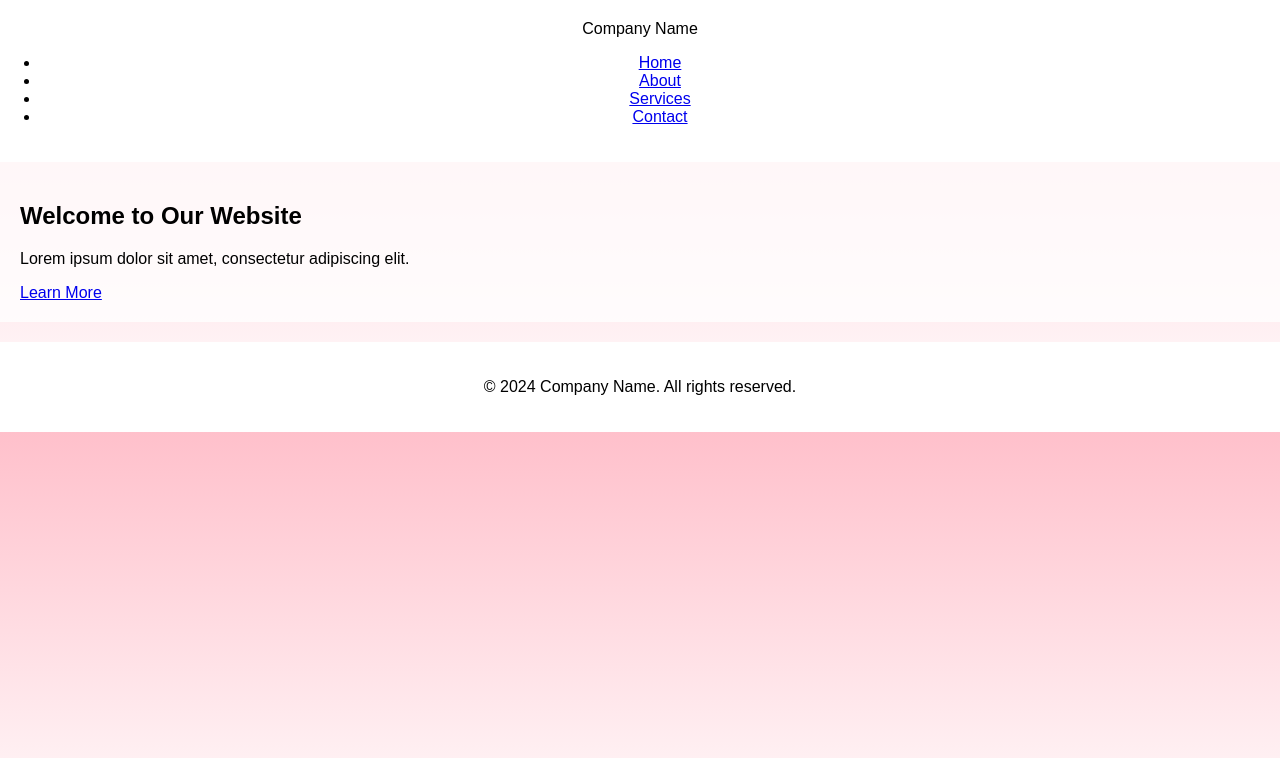
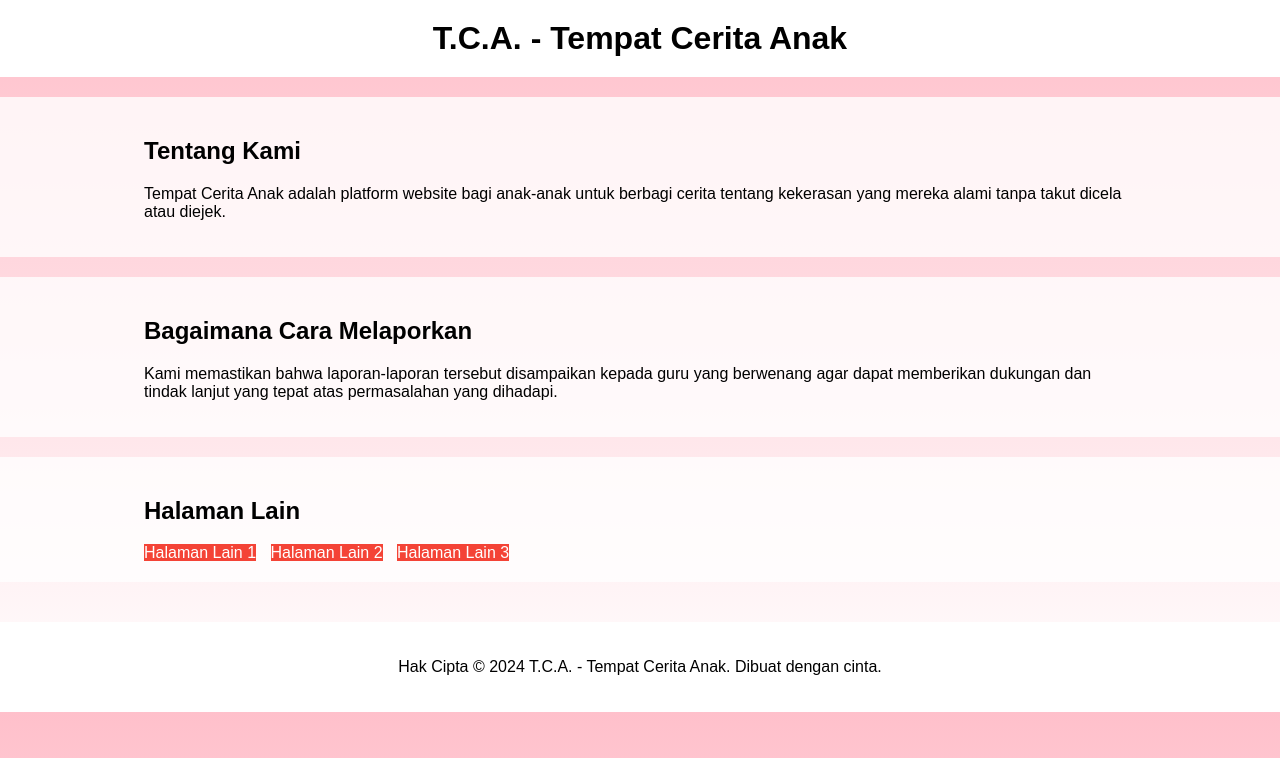
Before and after one commit to tca-dpsh/Tca-dpsh.github.io, a plain HTML site: page index.html in a window 1280 px wide. Drawn offline with Linux system fonts and the light colour scheme.

Commit message:
Update index.html

```diff
--- a/index.html
+++ b/index.html
@@ -3,28 +3,44 @@
 <head>
     <meta charset="UTF-8">
     <meta name="viewport" content="width=device-width, initial-scale=1.0">
-    <title>Elegant Website</title>
+    <title>T.C.A. - Tempat Cerita Anak</title>
     <link rel="stylesheet" href="styles.css">
 </head>
 <body>
     <header>
-        <div class="logo">Company Name</div>
-        <nav>
-            <ul>
-                <li><a href="#">Home</a></li>
-                <li><a href="#">About</a></li>
-                <li><a href="#">Services</a></li>
-                <li><a href="#">Contact</a></li>
-            </ul>
-        </nav>
+        <div class="container">
+            <h1>T.C.A. - Tempat Cerita Anak</h1>
+            <!-- Tambahkan logo di sini -->
+        </div>
     </header>
-    <section class="hero">
-        <h1>Welcome to Our Website</h1>
-        <p>Lorem ipsum dolor sit amet, consectetur adipiscing elit.</p>
-        <a href="#" class="btn">Learn More</a>
-    </section>
+    <main>
+        <section id="about">
+            <div class="container">
+                <h2>Tentang Kami</h2>
+                <p>Tempat Cerita Anak adalah platform website bagi anak-anak untuk berbagi cerita tentang kekerasan yang mereka alami tanpa takut dicela atau diejek.</p>
+                <!-- Tambahkan informasi lebih lanjut tentang T.C.A. di sini -->
+            </div>
+        </section>
+        <section id="report">
+            <div class="container">
+                <h2>Bagaimana Cara Melaporkan</h2>
+                <p>Kami memastikan bahwa laporan-laporan tersebut disampaikan kepada guru yang berwenang agar dapat memberikan dukungan dan tindak lanjut yang tepat atas permasalahan yang dihadapi.</p>
+                <!-- Tambahkan informasi tentang proses pelaporan di sini -->
+            </div>
+        </section>
+        <section id="buttons">
+            <div class="container">
+                <h2>Halaman Lain</h2>
+                <a href="halaman_lain_1.html" class="button">Halaman Lain 1</a>
+                <a href="halaman_lain_2.html" class="button">Halaman Lain 2</a>
+                <a href="halaman_lain_3.html" class="button">Halaman Lain 3</a>
+            </div>
+        </section>
+    </main>
     <footer>
-        <p>&copy; 2024 Company Name. All rights reserved.</p>
+        <div class="container">
+            <p>Hak Cipta &copy; 2024 T.C.A. - Tempat Cerita Anak. Dibuat dengan cinta.</p>
+        </div>
     </footer>
 </body>
 </html>
```
